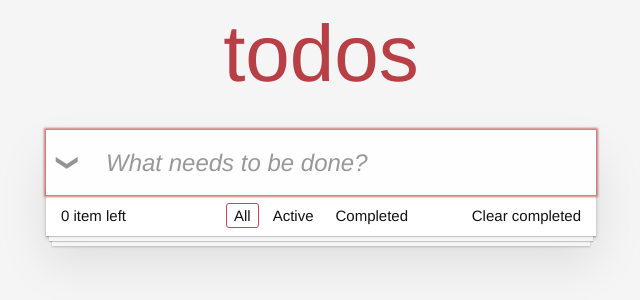
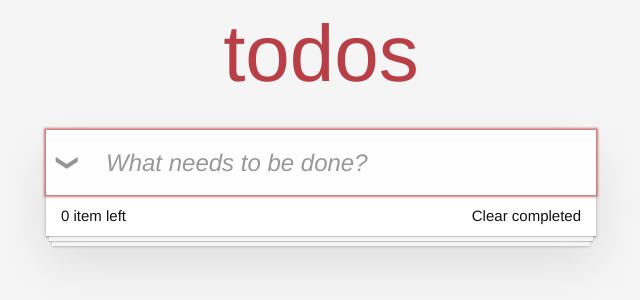
Before and after one commit to Arma2324/todolist, a React (Create React App) app: page / in a window 1280 px wide. Shown: the top 300 px of the page, without its empty margins (319-959 px from the left). Built offline with nearby package versions, Linux system fonts and the light colour scheme.

Commit message:
完成一键清除所有已完成todo事项

```diff
--- a/src/App.tsx
+++ b/src/App.tsx
@@ -65,6 +65,11 @@ const App = () => {
     setTodolist(newTodolist)
   }
 
+  const clearCompleted = () => {
+    const newTodolist = todolist.filter(item => item.isCompleted === false)
+    setTodolist(newTodolist)
+  }
+
   const count = todolist.filter(item => item.isCompleted === false).length
 
   return (
@@ -80,7 +85,7 @@ const App = () => {
         showEditInput={showEditInput}
         changeContent={changeContent}
       />
-			<Bottom count={count} />
+			<Bottom count={count} clearCompleted={clearCompleted} />
     </div>
   );
 }
--- a/src/components/Bottom.tsx
+++ b/src/components/Bottom.tsx
@@ -2,12 +2,17 @@ import React from 'react';
 
 interface IProps {
 	count: number
+	clearCompleted: () => void
 }
-const Bottom = ({ count }: IProps) => {
+const Bottom = ({ count, clearCompleted }: IProps) => {
+	const clearCompletedHandler = () => {
+    clearCompleted()
+	}
+
   return (
     <footer className="footer">
 			<span className="todo-count"><strong>{count}</strong> item left</span>
-			<ul className="filters">
+			{/* <ul className="filters">
 				<li>
 					<a className="selected" href="#/">All</a>
 				</li>
@@ -17,8 +22,8 @@ const Bottom = ({ count }: IProps) => {
 				<li>
 					<a href="#/completed">Completed</a>
 				</li>
-			</ul>
-			<button className="clear-completed">Clear completed</button>
+			</ul> */}
+			<button className="clear-completed" onClick={clearCompletedHandler}>Clear completed</button>
 		</footer>
   )
 }
```
Also changed, not shown: 1 other file (tests, documents, lock files or other folders).
